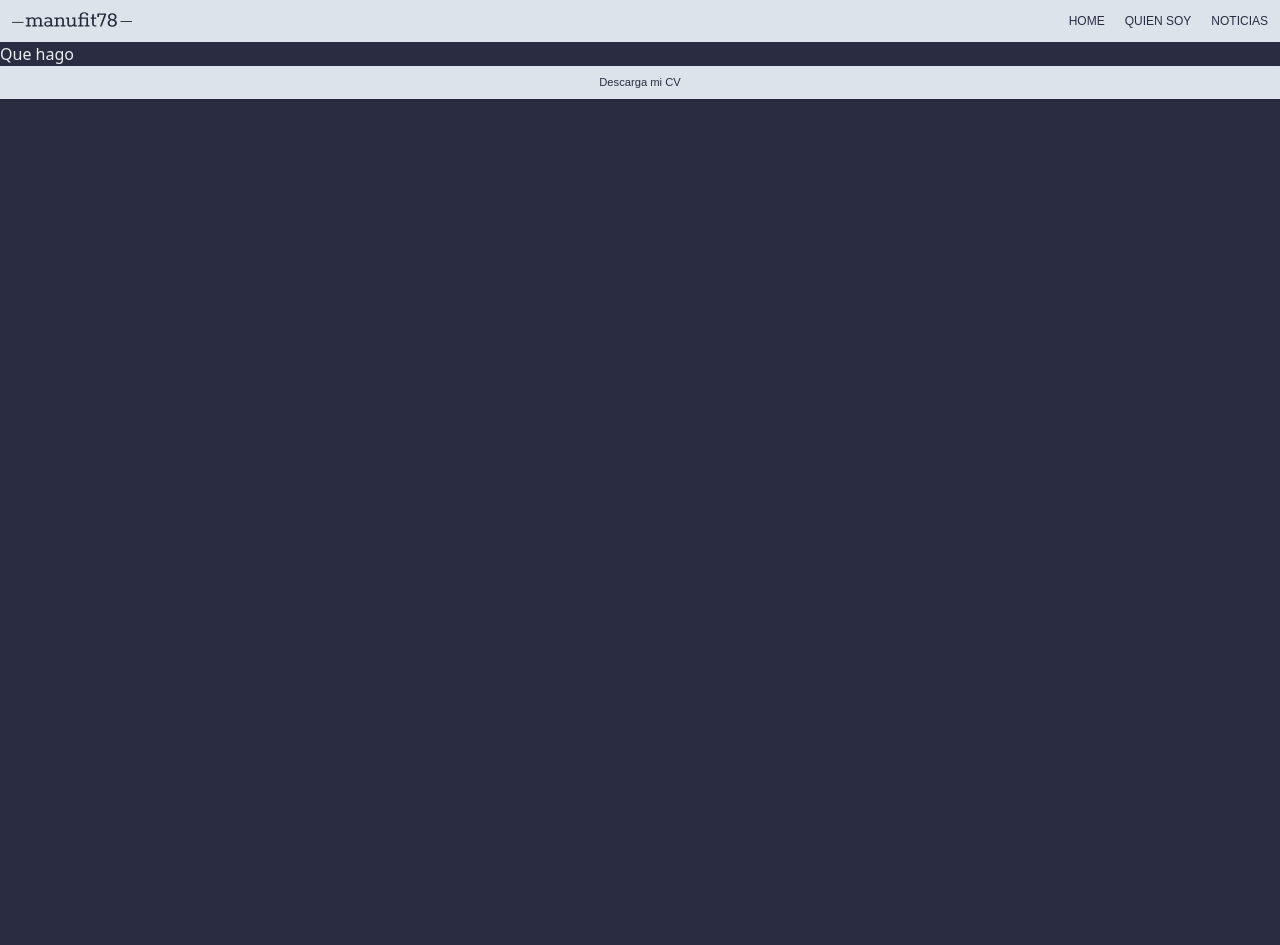
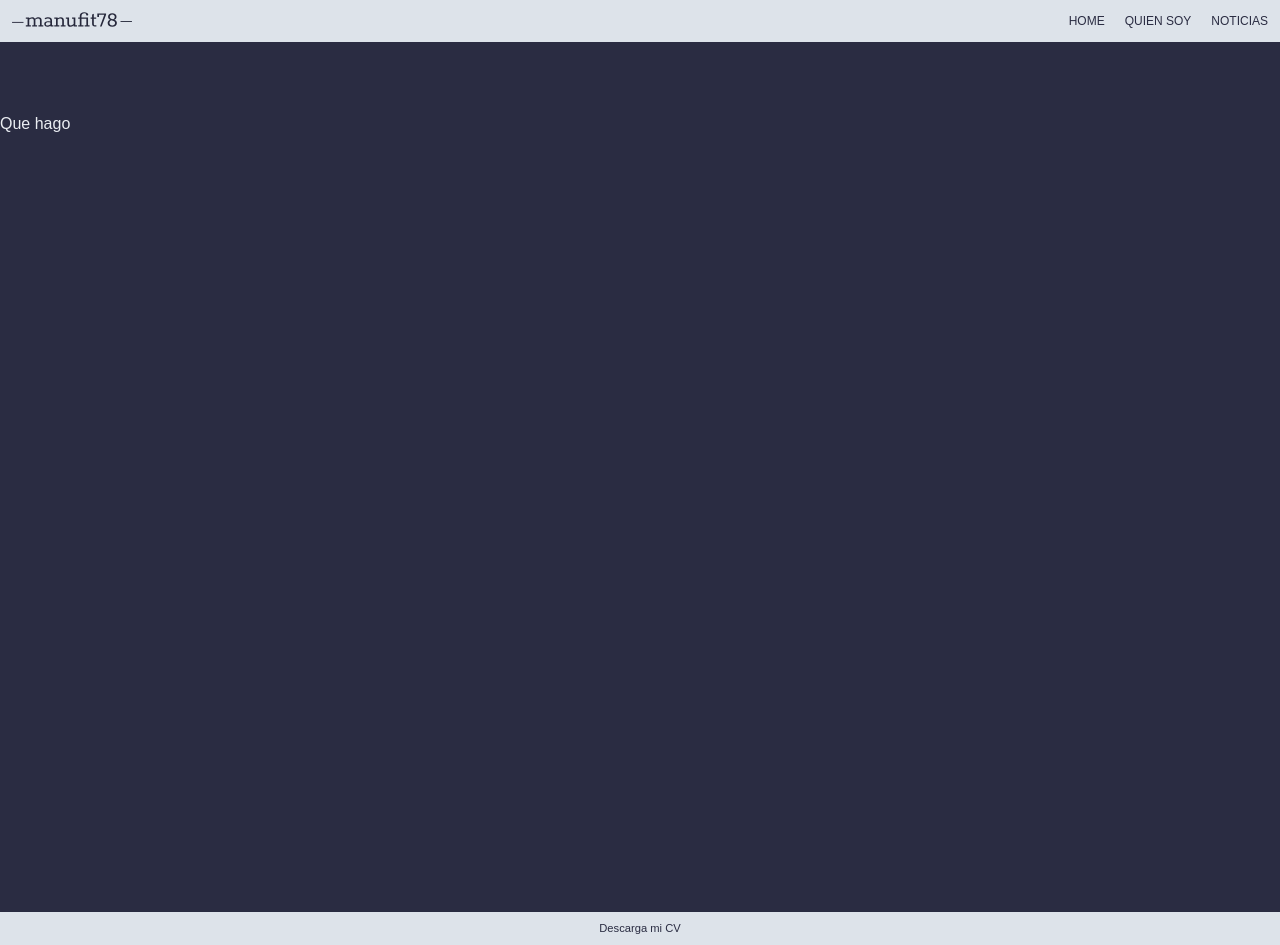
Before and after one commit to mnuhell/manufit78, a React (Create React App) app: page /que-hago in a window 1280 px wide. Before the commit the page ends 800 px from the top, so only its background shows below. Built offline with nearby package versions, Linux system fonts and the light colour scheme; a web font is replaced by a local one.

Commit message:
Ajustes home y quehago

```diff
--- a/src/components/Home.js
+++ b/src/components/Home.js
@@ -21,8 +21,8 @@ const WrappperHome = styled.div`
             margin-bottom: 0px;
         }
         @media(min-width: 48em) {
-            font-size: 2.5rem;
-            line-height: 4.5rem;
+            font-size: 2.3rem;
+            margin-bottom: 20px;
         }
 
     }
@@ -52,13 +52,14 @@ const WrappperHome = styled.div`
             }
             @media(min-width: 48em) {
                 width: 25px;
+                left: -30px;
             }
         }
         &:after{
             content: '';
             border: 1px solid #A9B8CA;
             position: absolute;
-            top: 57%;
+            top: 50%;
             right: -30px;
 
             @media(min-width: 20em) {
@@ -67,6 +68,7 @@ const WrappperHome = styled.div`
             }
             @media(min-width: 48em) {
                 width: 25px;
+                right: -30px;
             }
         }
     }
--- a/src/components/QueHago.js
+++ b/src/components/QueHago.js
@@ -1,11 +1,21 @@
 import React from 'react';
+import styled from 'styled-components';
+
+const QueHagoContainer = styled.div`
+
+    margin-top: 70px;
+    display: flex;
+    height: 100vh;
+
+`;
 
 
 const QueHago = () => {
 
     return (
-
-        <h1>Que hago</h1>
+        <QueHagoContainer className="que-hago container font-global">
+            <h1>Que hago</h1>
+        </QueHagoContainer>
     )
 }
 
```
